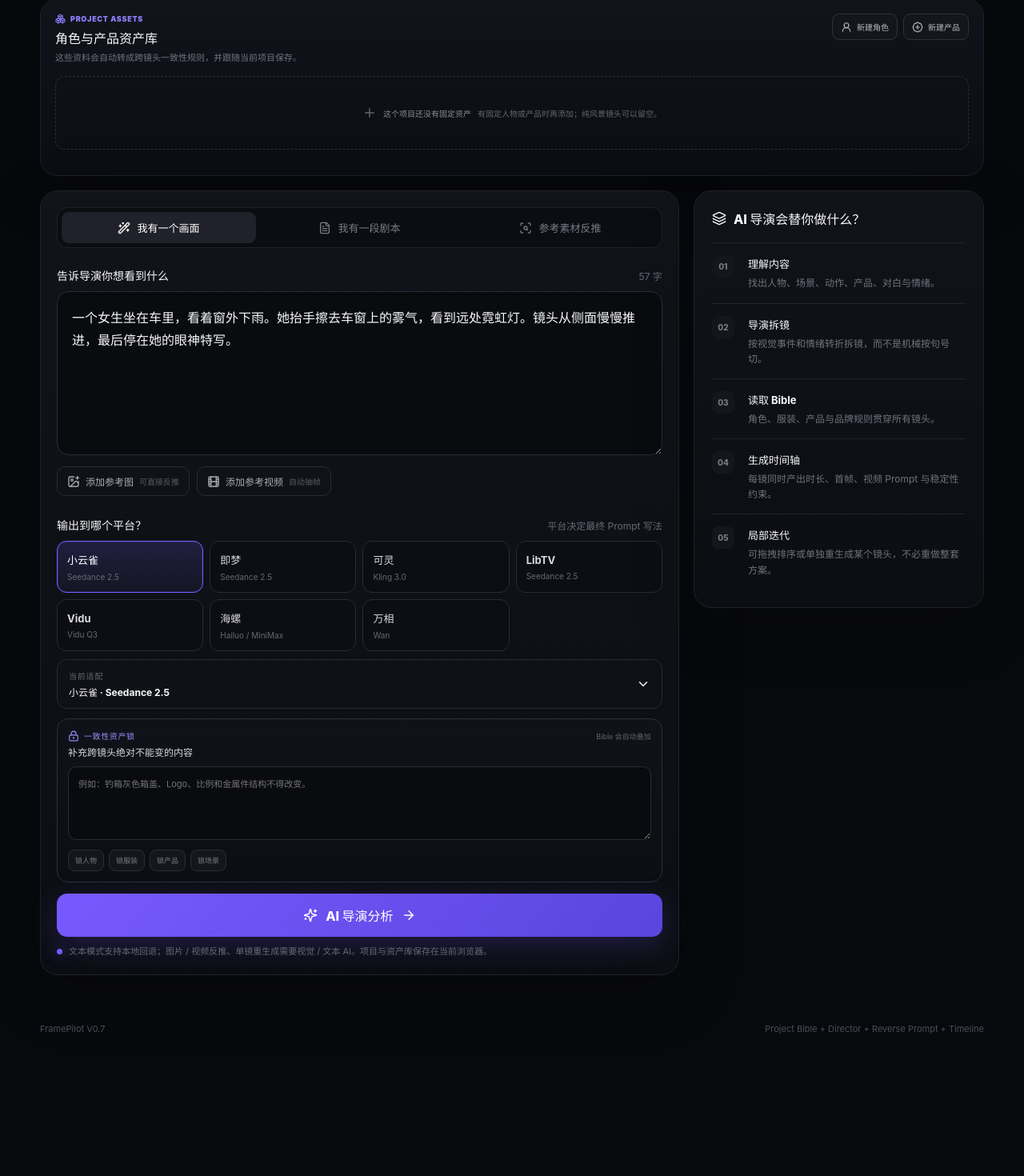
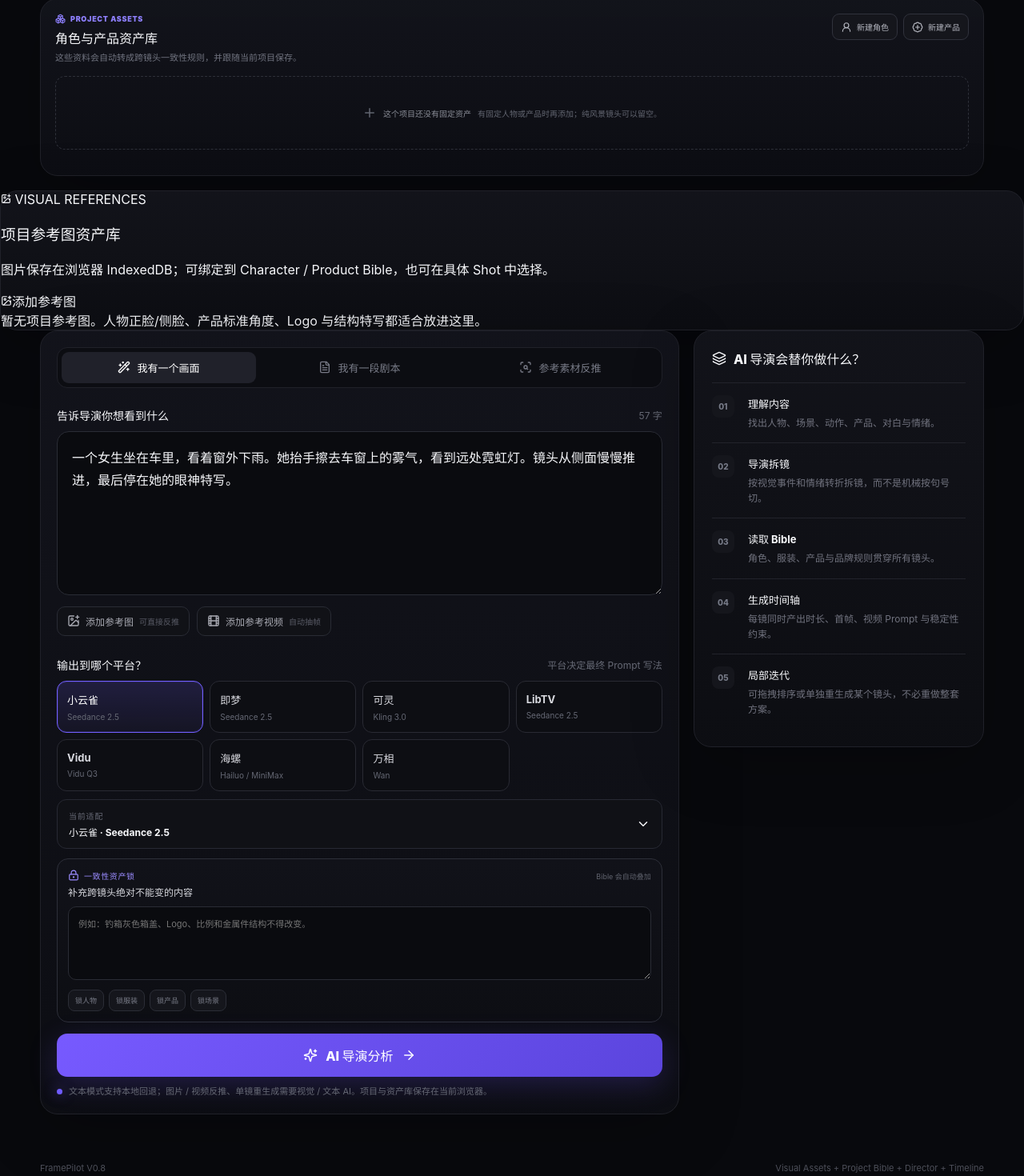
Before and after one commit to kk001-z/-, a React (Vite) app: page / in a window 1280 px wide. Shown: the part 574-2044 px from the top of the page at 80% size. Before the commit the page ends 1902 px from the top, so only its background shows below. Built offline with nearby package versions, Linux system fonts and the light colour scheme.

Commit message:
feat(v0.8): expose asset library shot references CSV and JSON project import

```diff
--- a/src/App.tsx
+++ b/src/App.tsx
@@ -825,6 +825,7 @@ function App() {
           if (project) applyProject(project)
         }}
         onDelete={deleteProject}
+        onImport={(file) => void importProjectBundle(file)}
       />
 
       <section className="hero shell">
@@ -841,6 +842,17 @@ function App() {
         products={products}
         onCharactersChange={updateCharacters}
         onProductsChange={updateProducts}
+      />
+
+      <AssetLibrary
+        assets={assets}
+        characters={characters}
+        products={products}
+        busy={assetBusy}
+        onUpload={(file) => void uploadAsset(file)}
+        onDelete={(assetId) => void removeAsset(assetId)}
+        onBind={bindAsset}
+        onUnbind={unbindAsset}
       />
 
       <section className="workspace shell">
@@ -1070,7 +1082,8 @@ function App() {
                   {copied === 'all' ? '已复制' : '复制全部'}
                 </button>
                 <button onClick={exportMarkdown}><Download size={14} /> 导出 MD</button>
-                <button onClick={exportJson}><FileJson size={14} /> 导出 JSON</button>
+                <button onClick={exportCsv}><Download size={14} /> 导出 CSV</button>
+                <button onClick={exportJson}><FileJson size={14} /> 导出项目 JSON</button>
               </div>
             </div>
           </div>
@@ -1123,12 +1136,14 @@ function App() {
 
                   <ShotEditTools
                     shot={shot}
+                    assets={assets}
                     busy={regeneratingShotId === shot.id}
                     canDelete={result.shots.length > 1}
                     onRegenerate={(targetShot, instruction) => void regenerateShot(targetShot, instruction)}
                     onDuplicate={duplicateShot}
                     onDelete={deleteShot}
                     onDurationChange={changeShotDuration}
+                    onAssetIdsChange={changeShotAssets}
                   />
 
                   <PromptBlock
@@ -1166,8 +1181,8 @@ function App() {
       )}
 
       <footer className="shell footer">
-        <span>FramePilot V0.7</span>
-        <span>Project Bible + Director + Reverse Prompt + Timeline</span>
+        <span>FramePilot V0.8</span>
+        <span>Visual Assets + Project Bible + Director + Timeline</span>
       </footer>
     </main>
   )
```
